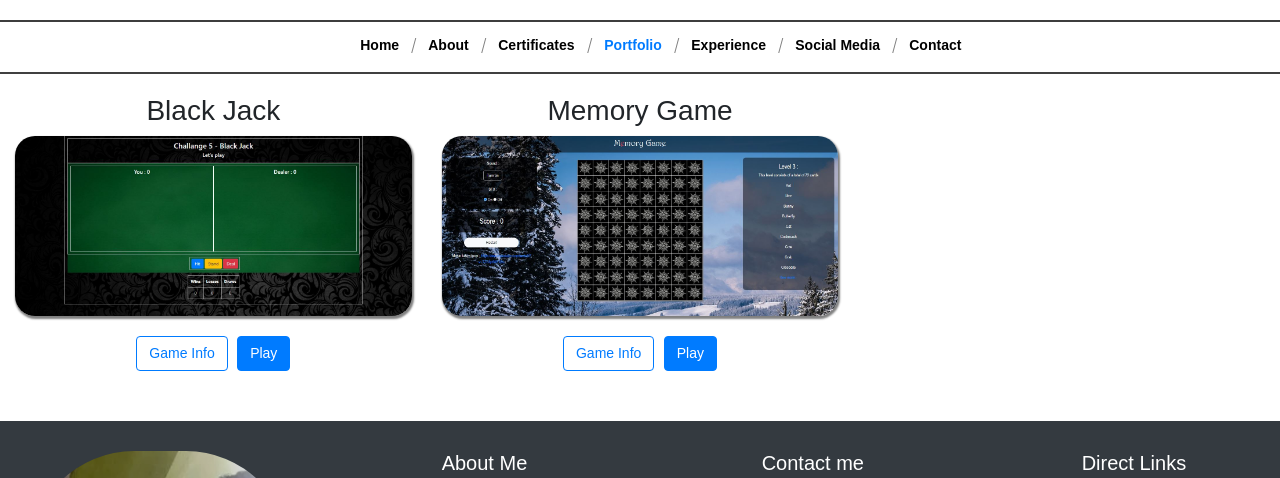
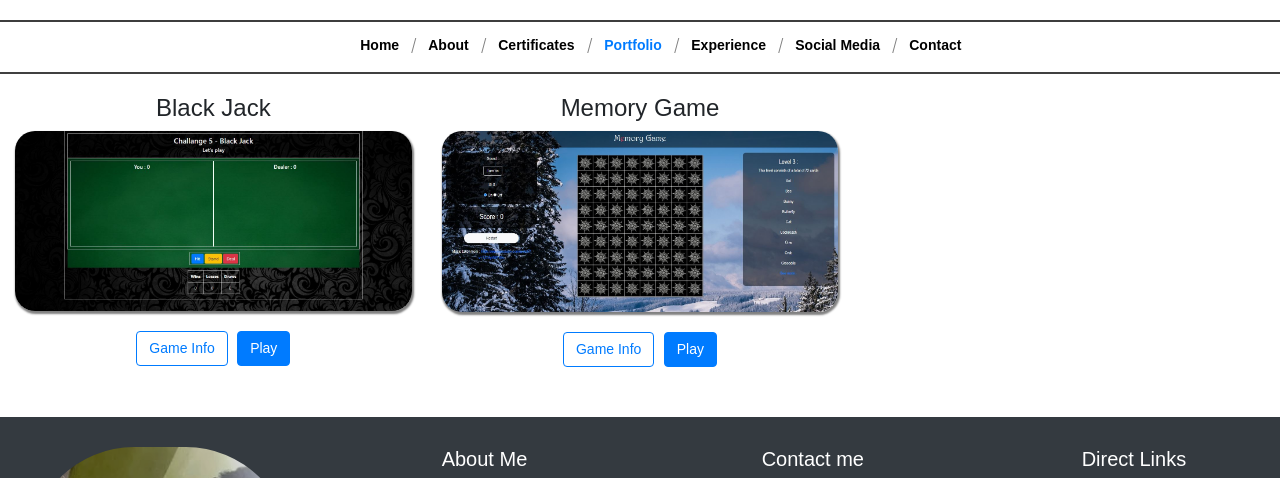
Before and after one commit to Royan887/animated-disco, a plain HTML site: page Site/Achievements.html in a window 1280 px wide. Shown: the part 170-648 px from the top of the page. Drawn offline with nearby package versions, Linux system fonts and the light colour scheme.

Commit message:
Update Achievements.html

```diff
--- a/Site/Achievements.html
+++ b/Site/Achievements.html
@@ -102,7 +102,7 @@
 <div class="container-fluid">
 <div class="row">
     <div class="col-lg-4 col-md-4 col-sm-12 col-xs-12" id="majorProj">
-        <h3> Black Jack</h3>
+        <h4> Black Jack</h4>
         <img src="Images/blackJack.jpg" class="img-fluid"/>
         <div class="d-none d-md-block">
         <button class="btn btn-outline-primary" style="margin-right:5px;"> Game Info </button> <a href="BlackJack/mainpage.html"><button class="btn btn-primary"> Play </button></a>
@@ -112,7 +112,7 @@
         </div>
     </div>
     <div class="col-lg-4 col-md-4 col-sm-12 col-xs-12" id="majorProj">
-        <h3> Memory Game </h3>
+        <h4> Memory Game </h4>
         <img src="Images/memoryGame.jpg" class="img-fluid"/>
         <div class="d-none d-md-block">
             <button class="btn btn-outline-primary" style="margin-right:5px;"> Game Info </button> <a href="Memory game with nature/mainPage.html"><button class="btn btn-primary"> Play </button></a>
```
